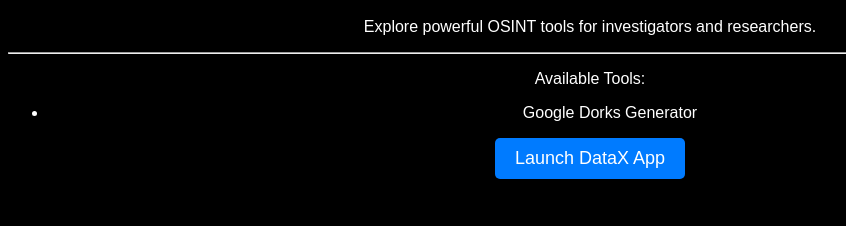
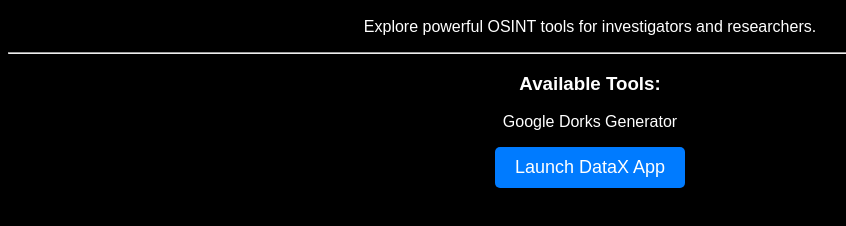
Before and after one commit to zydmohd/datax-en, a plain HTML site: page index.html in a window 1280 px wide. Shown: the part 294-520 px from the top of the page, without its empty margins (50-896 px from the left). Drawn offline with Linux system fonts and the light colour scheme.

Commit message:
Update index.html

```diff
--- a/index.html
+++ b/index.html
@@ -42,12 +42,8 @@
     <hr>
 
     <!-- Available tools section -->
-    <p>Available Tools:</p>
-    <div class="tools-list">
-        <ul>
-            <li>Google Dorks Generator</li>
-        </ul>
-    </div>
+    <h3>Available Tools:</h3>
+    <p>Google Dorks Generator</p>
 
     <!-- Button updated to point to the new URL -->
     <a class="btn" href="https://app.datax-en.imdadintl.org/" target="_blank">Launch DataX App</a>
```
